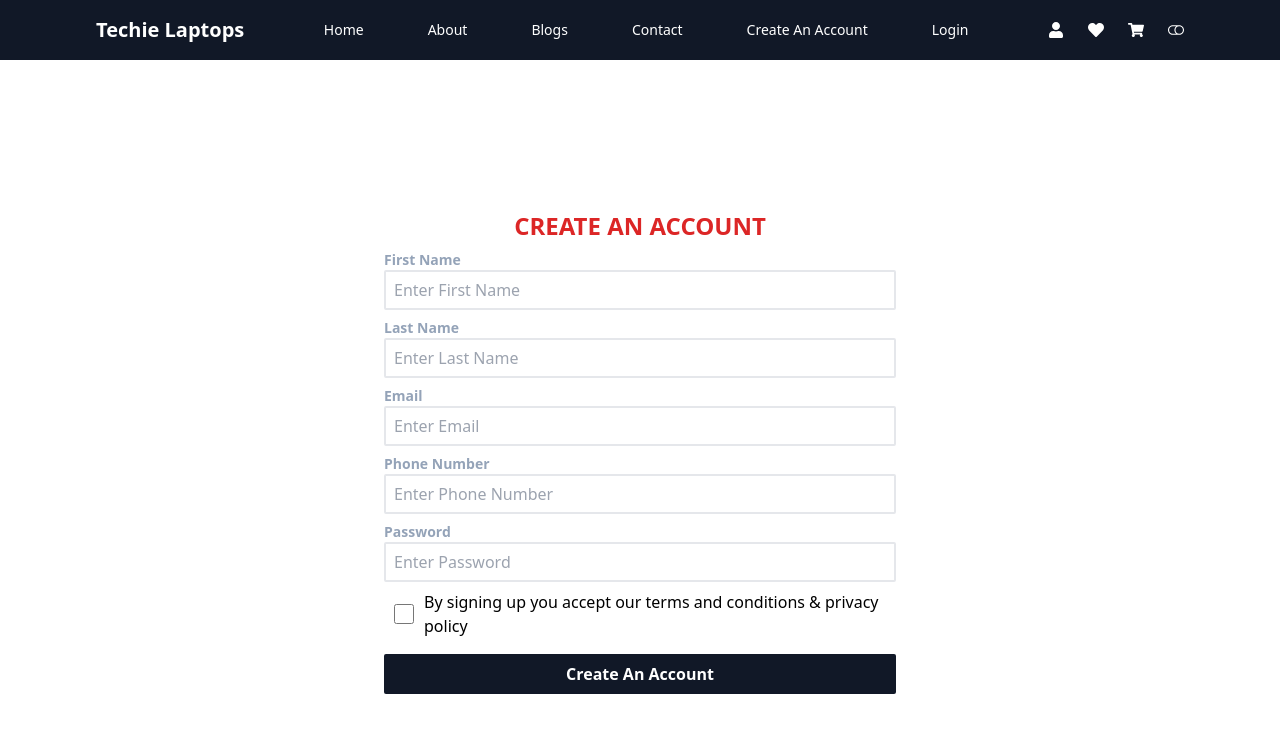
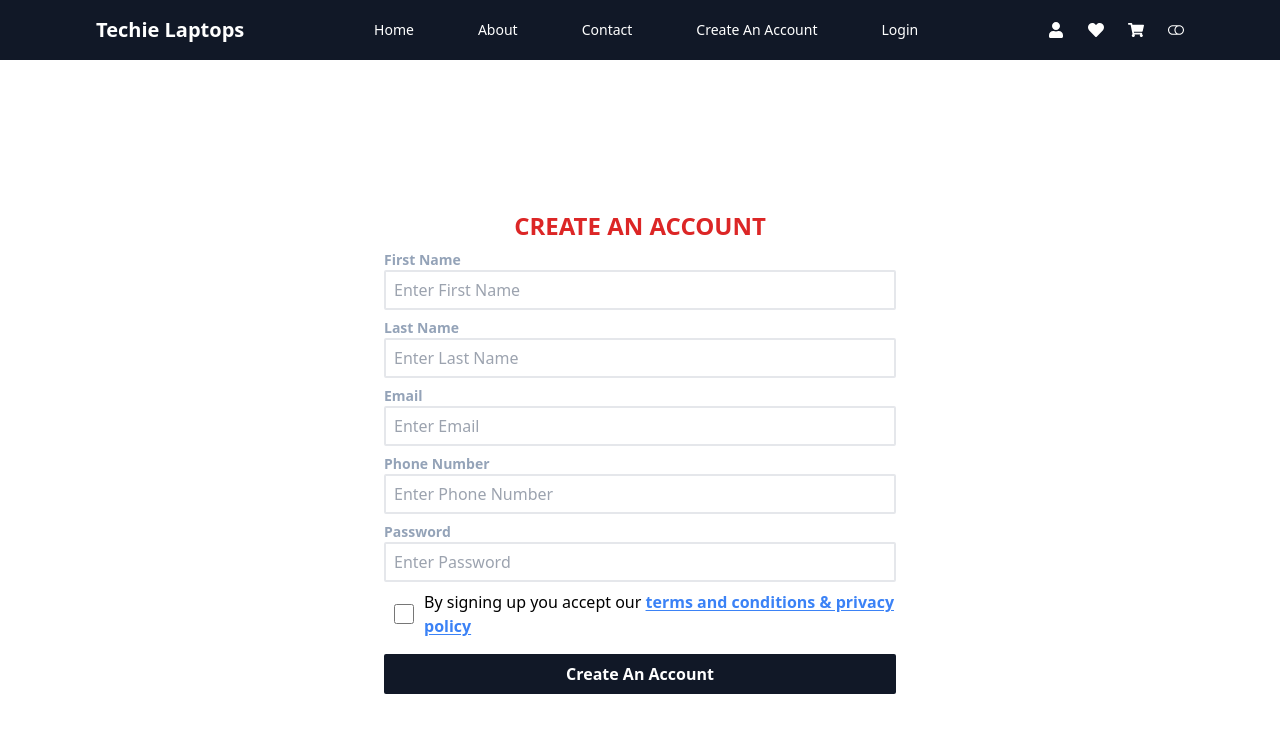
Before and after one commit to Kene10-codes/laptops-showroom, a React (Create React App) app in the folder client/: page /create-account in a window 1280 px wide. Shown: the top 732 px of the page. Built offline with nearby package versions, Linux system fonts and the light colour scheme.

Commit message:
Removed unused blog component

```diff
--- a/client/src/App.js
+++ b/client/src/App.js
@@ -2,10 +2,10 @@ import { Suspense, lazy, useContext } from 'react'
 import { Routes, Route } from 'react-router-dom'
 import Login from './pages/login'
 import About from './pages/about'
-import Blog from './pages/blog'
 import Contact from './pages/contact'
 import ForgotPassword from './pages/forgotPassword'
 import Register from './pages/register'
+import TermsAndCondition from './pages/termsCondition'
 
 const Home = lazy(() => import('./pages/home'))
 
@@ -22,13 +22,16 @@ function App() {
                 <Routes>
                     <Route path="/" element={<Home />} />
                     <Route path="/about" element={<About />} />
-                    <Route path="/blog" element={<Blog />} />
                     <Route path="/contact" element={<Contact />} />
                     <Route path="/login" element={<Login />} />
                     <Route path="/create-account" element={<Register />} />
                     <Route
                         path="forgot-password"
                         element={<ForgotPassword />}
+                    />
+                    <Route
+                        path="/terms-condition"
+                        element={<TermsAndCondition />}
                     />
                 </Routes>
             </Suspense>
--- a/client/src/components/navbar.js
+++ b/client/src/components/navbar.js
@@ -13,7 +13,6 @@ import { ThemeContext } from '../context/Theme'
 const navLinks = [
     { title: 'Home', url: '/' },
     { title: 'About', url: '/about' },
-    { title: 'Blogs', url: '/blogs' },
     { title: 'Contact', url: '/contact' },
     { title: 'Create An Account', url: '/create-account' },
     { title: 'Login', url: '/login' },
--- a/client/src/pages/blog.js
+++ /dev/null
@@ -1,11 +0,0 @@
-import React from 'react'
-
-const Blog = () => {
-    return (
-        <div>
-            <h2>Blog</h2>
-        </div>
-    )
-}
-
-export default Blog
--- a/client/src/pages/register.js
+++ b/client/src/pages/register.js
@@ -108,7 +108,10 @@ const Register = () => {
                         />{' '}
                         <span>
                             By signing up you accept our{' '}
-                            <Link to="terms-condition">
+                            <Link
+                                to="/terms-condition"
+                                className="font-bold text-blue-500 underline underline-offset-2"
+                            >
                                 terms and conditions & privacy policy
                             </Link>
                         </span>
--- a/client/src/pages/termsCondition.js
+++ b/client/src/pages/termsCondition.js
@@ -1,6 +1,6 @@
 import React from 'react'
 
-const Blog = () => {
+const TermsAndCondition = () => {
     return (
         <div>
             <h2>Terms And condition</h2>
@@ -8,4 +8,4 @@ const Blog = () => {
     )
 }
 
-export default Blog
+export default TermsAndCondition
```
